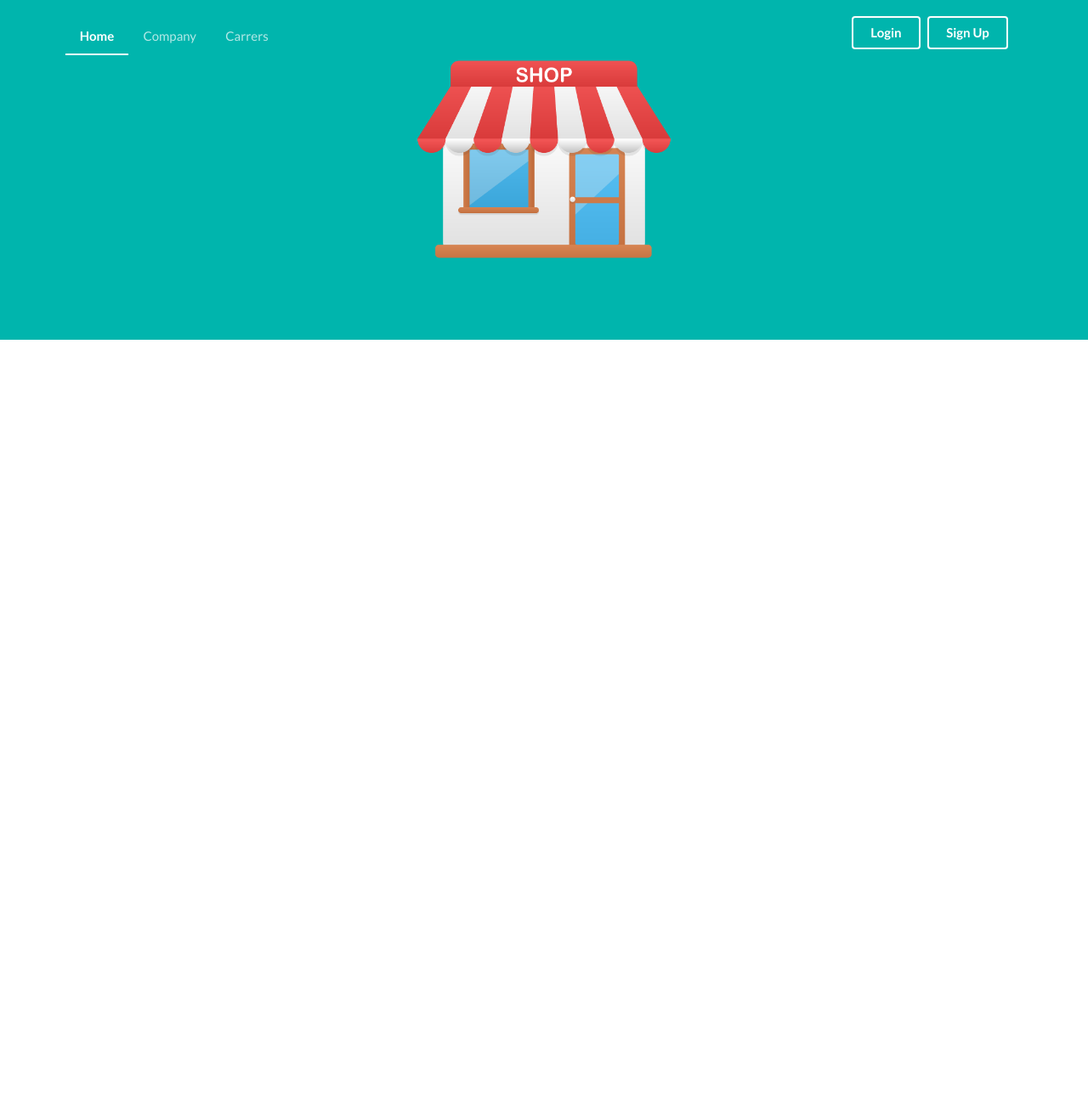
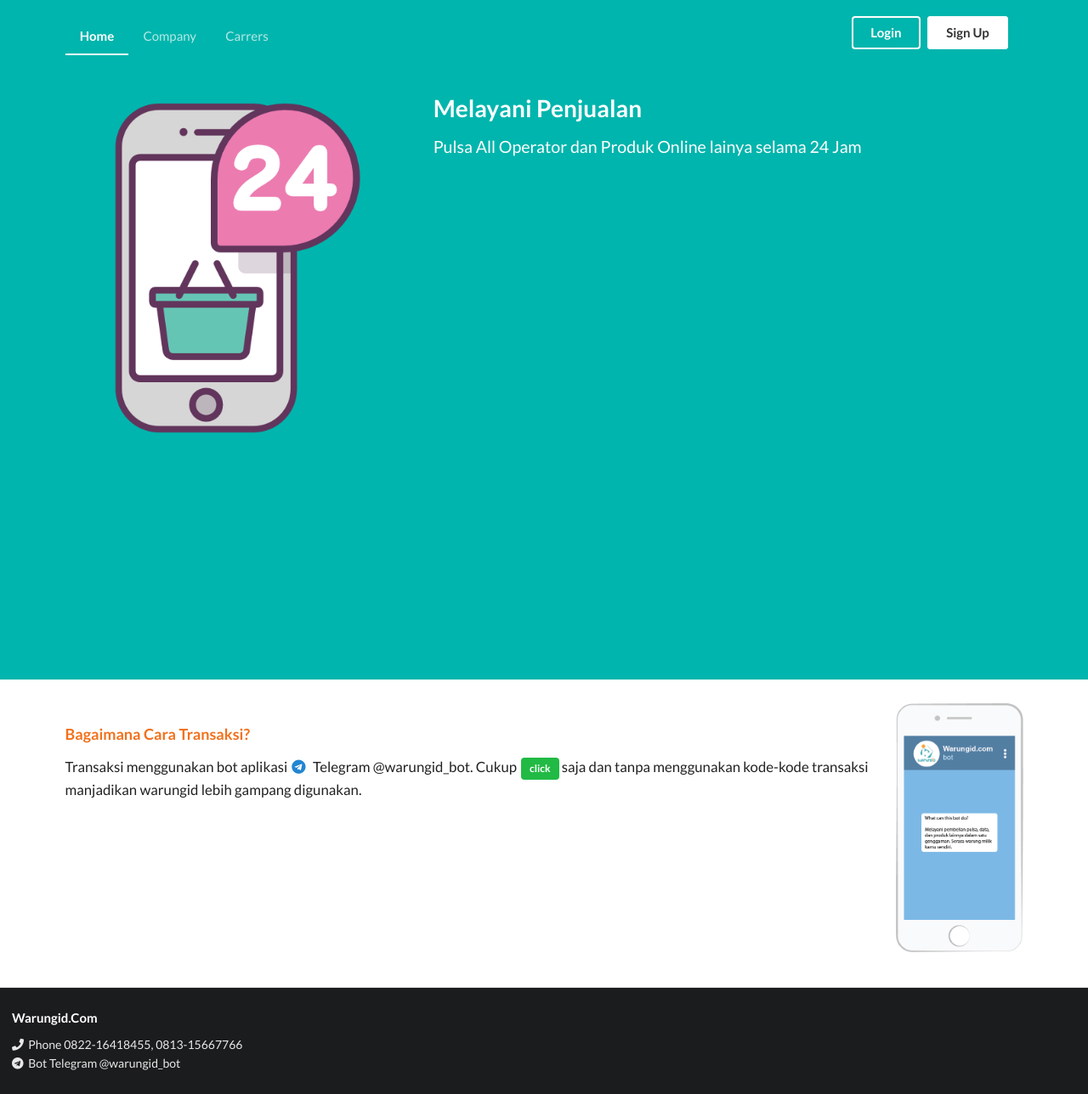
Before and after one commit to cursecan/epayment, a Django app: page / in a window 1280 px wide. Shown: the whole page at 85% size. Before the commit the page ends 400 px from the top, so only its background shows below. Run offline with Django 3.2, Linux system fonts and the light colour scheme; some libraries are stand-ins or nearby versions.

Commit message:
Update v.2.8d

```diff
--- a/template/base.html
+++ b/template/base.html
@@ -6,10 +6,15 @@
         <!-- Required meta tags -->
         <meta charset="utf-8">
         <meta name="viewport" content="width=device-width, initial-scale=1, shrink-to-fit=no">
+        <meta name="description" content="Penjualan pulsa All Operator dan produk online lainya dalam satu genggaman, serasa miliki warung kamu sendiri.">
+        <meta name="language" content="id">
+        <meta name="keywords" content="pulsa, penjualan pulsa, multipayment, penjualan pulsa pascabayar, bisnis pulsa">
+        <meta name="robots" content="noindex,nofollow">
+
         <title>{% block title %}{% endblock %}</title>
         <!-- Semantic UI -->
         <link rel="stylesheet" href="https://cdn.jsdelivr.net/npm/semantic-ui@2.3.1/dist/semantic.min.css">
-
+        <link rel="shortcut icon" href="https://image.ibb.co/hEifnJ/Logo_Warungid_2.png" type="image/x-icon">
         <!-- Local CSS -->
         <link rel="stylesheet" href="{% static 'local.css' %}">
         {% block css %}{% endblock %}
--- a/template/base_admin.html
+++ b/template/base_admin.html
@@ -6,7 +6,13 @@
         <!-- Required meta tags -->
         <meta charset="utf-8">
         <meta name="viewport" content="width=device-width, initial-scale=1, shrink-to-fit=no">
+        <meta name="description" content="Penjualan pulsa All Operator dan produk online lainya dalam satu genggaman, serasa miliki warung kamu sendiri.">
+        <meta name="language" content="id">
+        <meta name="keywords" content="pulsa, penjualan pulsa, multipayment, penjualan pulsa pascabayar, bisnis pulsa">
+        <meta name="robots" content="noindex,nofollow">
+
         <title>{% block title %}{% endblock %}</title>
+        <link rel="shortcut icon" href="https://image.ibb.co/hEifnJ/Logo_Warungid_2.png" type="image/x-icon">
         <!-- Semantic UI -->
         <link rel="stylesheet" href="https://cdn.jsdelivr.net/npm/semantic-ui@2.3.1/dist/semantic.min.css">
         <link rel="stylesheet" href="{% static 'UIdatepick/calendar.min.css' %}">
--- a/template/base_register.html
+++ b/template/base_register.html
@@ -6,7 +6,13 @@
         <!-- Required meta tags -->
         <meta charset="utf-8">
         <meta name="viewport" content="width=device-width, initial-scale=1, shrink-to-fit=no">
+        <meta name="description" content="Penjualan pulsa All Operator dan produk online lainya dalam satu genggaman, serasa miliki warung kamu sendiri.">
+        <meta name="language" content="id">
+        <meta name="keywords" content="pulsa, penjualan pulsa, multipayment, penjualan pulsa pascabayar, bisnis pulsa">
+        <meta name="robots" content="noindex,nofollow">
+
         <title>{% block title %}{% endblock %}</title>
+        <link rel="shortcut icon" href="https://image.ibb.co/hEifnJ/Logo_Warungid_2.png" type="image/x-icon">
         <!-- Semantic UI -->
         <link rel="stylesheet" href="https://cdn.jsdelivr.net/npm/semantic-ui@2.3.1/dist/semantic.min.css">
 
--- a/template/dashboard/home.html
+++ b/template/dashboard/home.html
@@ -12,7 +12,7 @@
     }
 
     .methead.segment {
-        min-height: 400px;
+        min-height: 100vh;
         padding: 1em 0em;
     }
 
@@ -35,12 +35,65 @@
             <a href="#" class="item">Carrers</a>
             <div class="right item">
                 <a href="{% url 'login' %}" class="ui inverted button">Login</a>
-                <a href="{% url 'register' %}" class="ui inverted button">Sign Up</a>
+                <a href="{% url 'register' %}" class="ui inverted active button">Sign Up</a>
             </div>
         </div>
     </div>
-    <div class="ui text container">
-        <img class="ui centered medium image" src="{% static 'images/shop_40505.png' %}" alt="">
+    <div class="ui container">
+        <div class="ui grid">
+            <div class="row" style="margin-top: 50px">
+                <div class="six wide column">
+                    <img src="{% static 'images/24hour.png' %}" alt="" class="ui image">
+                </div>
+                <div class="ten wide left aligned column">
+                    <h1 class="ui inverted header">
+                        Melayani Penjualan
+                    </h1>
+                    <p style="font-size: 1.4rem">
+                        Pulsa All Operator dan Produk Online lainya selama 24 Jam
+                    </p>
+
+                </div>
+            </div>
+        </div>
+    </div>
+</div>
+<div class="ui vertical segment">
+    <div class="ui container">
+        <div class="ui vertical clearing segment">
+            <img src="{% static 'images/phone.png' %}" alt="" class="ui image small right floated">
+            <div class="ui orange header">
+                Bagaimana Cara Transaksi?
+            </div>
+            <p style="font-size: 1.2rem">
+                Transaksi menggunakan bot aplikasi <i class="telegram blue icon"></i> Telegram @warungid_bot.
+                Cukup <span class="ui label green">click</span> saja dan tanpa menggunakan kode-kode transaksi manjadikan warungid lebih gampang digunakan.
+            </p>
+        </div>
+    </div>
+</div>
+<div id="footer" class="ui vertical inverted segment">
+    <div class="ui fluid container">
+        <div class="ui padded two column equal width grid">
+            <div class="row">
+                <div class="column">
+                    <h4 class="ui inverted header">
+                        Warungid.Com
+                    </h4>
+                    <div class="ui icon list">
+                        <div class="item">
+                            <i class="phone icon">
+                            </i>
+                            Phone 0822-16418455, 0813-15667766
+                        </div>
+                        <div class="item">
+                            <i class="telegram icon"></i>
+                            Bot Telegram @warungid_bot
+                        </div>
+                    </div>
+                </div>
+            </div>
+        </div>
     </div>
 </div>
 {% endblock %}
```
Also changed, not shown: static/images/24hour.png (added), static/images/partner.png (added), static/images/phone.png (added).
